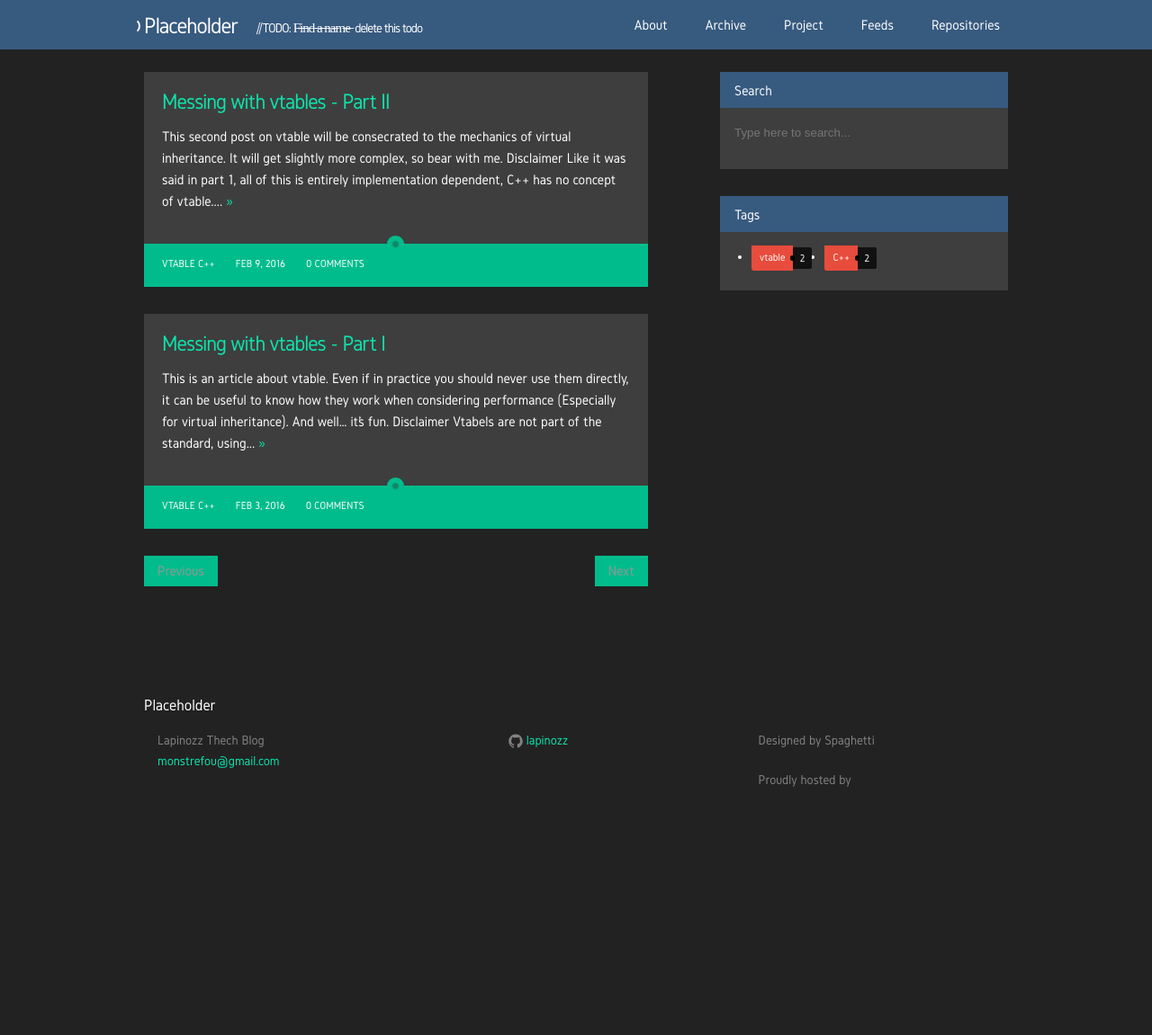
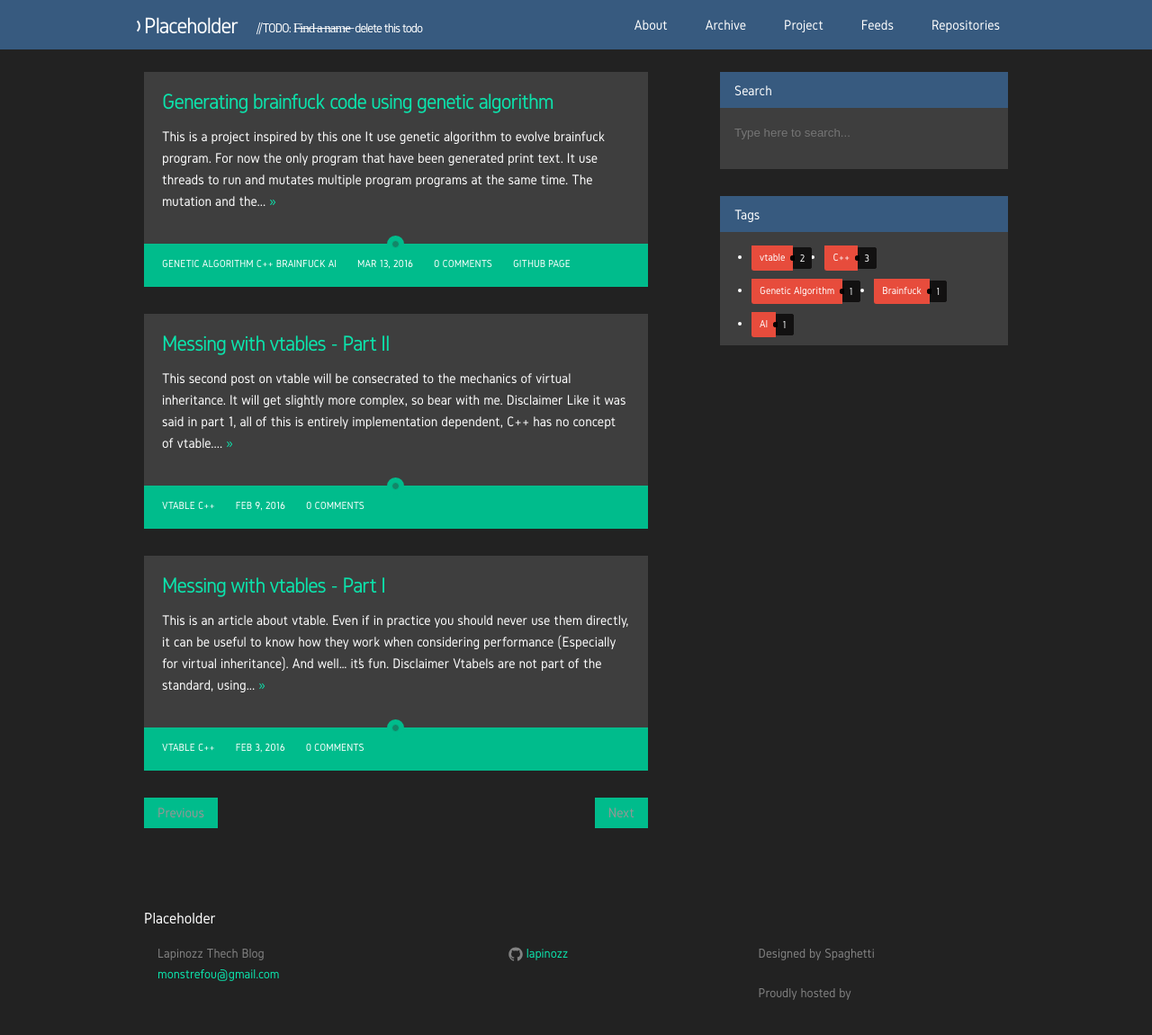
Before and after one commit to lapinozz/lapinozz.github.io, a Jekyll site: the page built from index.html, in a window 1280 px wide and 1177 px high. Shown: the top 1151 px of the window at 90% size. Built offline with Jekyll 4.4.1, drawn with Linux system fonts in a browser that asks for light colours; nearby versions of some CDN libraries; the list of posts is cut into pages by our own code; comment, search, counter and statistics services are not loaded; a style sheet for code colours, icons or effects is not loaded.

Commit message:
added post

```diff
--- /dev/null
+++ b/_posts/2016-03-28-generating-brainfuck-code-using-genetic-algorithm.markdown
@@ -0,0 +1,27 @@
+---
+layout: post
+title:  "Generating brainfuck code using genetic algorithm"
+date:   2016-03-12 21:11:19 -0500
+image:
+   url: http://lapinozz.github.io/assets/image/genetic_algorithm_post_tumbnail.png
+categories: project
+tags:
+- Genetic Algorithm
+- C++
+- Brainfuck
+- AI
+github: https://github.com/lapinozz/genetic-algorithm-brainfuck-generator
+---
+
+This is a project inspired by [this one]
+
+It use genetic algorithm to evolve brainfuck program. For now the only program that have been generated print text. It use threads to run and mutates multiple program programs at the same time. The mutation and the fitness function were made to be the most modulable possible so it's very easy to try to generate new kind of program.
+
+The program also output the current best fitness and the current time at each new generation so that a graph can be generated using gnuplot, I included the gnuplot script so if you have it installed you can just open a terminal and go to the project directory then type "gnuplot png.plot"
+
+The dynamic nature of the "Generation Generator" let you specifie how the next generation of program will be generated in a simple way will keeping control over it. It is especially usefull if the generation rule shoudl change over time, for exemple you might want the half of the population to be generated with a high mutation rate, a quarter with a low mutation rate and another quarter using crossover with short crossing section. And later when the fitness is at half of the target one maybe you'll want half of the generation to be generated using crossover with longer crossing section and the other half with very low mutation rate. You can also set for each generator if they should select the program to mutate using roulette selection, completly at random, or choose the one with best fitness.
+
+
+*[IRC]: Internet Relay Chat
+
+[this one]: http://www.primaryobjects.com/2013/01/27/using-artificial-intelligence-to-write-self-modifying-improving-programs/
--- a/project.html
+++ b/project.html
@@ -41,7 +41,8 @@ permalink: /project.html
     background-color: #00bc8c;
     font-size: 15px;">
          {% if post.github != null %}
-         <a style="color: #fff;" href="{{ post.github }}">GitHub Page</a>
+         <a style="color: #fff;" href="{{ post.github }}">GitHub Link</a>
+         <div style="text-align: center;">---------</div>
          {% endif %}
             <a style="color: #fff;" id="route" href="{{ post.url | prepend: site.baseurl }}">
             <h3 >{{ post.title }}</h3>
```
